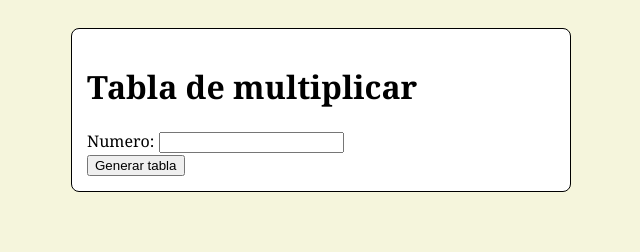
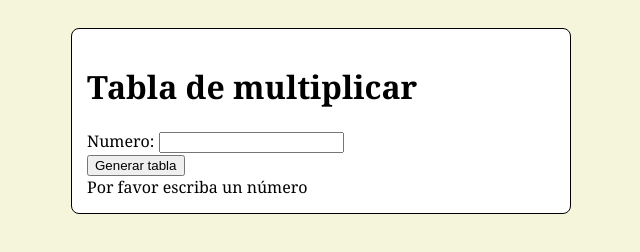
Before and after one commit to vane-amez/actividad-DOM, a plain HTML site: page ejercicio-12/index.html in a window 1280 px wide. Both pictures are taken after a click on the button "Generar tabla". Shown: the whole page, without its empty margins (319-959 px from the left). Drawn offline with Linux system fonts and the light colour scheme.

Commit message:
feat: en la función del punto 4 se cambia 'click' por 'change', se realizan los puntos 10 y 12

```diff
--- a/ejercicio-10/css/estilos.css
+++ b/ejercicio-10/css/estilos.css
@@ -5,41 +5,10 @@ body {
     /* Tipo de letra */
 }
 
-.container {
-    width: 90%;
-    /* El contenedor solo ocupa el 90% */
-    max-width: 1200px;
-    /* Evita que el contenido se extire demasiado en monitores grandes */
-    margin: 0 auto;
-    /* Centra horizontalmente, dejando 0 margin arriba y abajo y espacios a los lados */
-    padding: 20px 0;
-    /* Añade aire arriba y abajo */
+.luz {
+    width: 80px;
+    height: 80px;
+    border-radius: 50%;
+    background: lightgray;
+    margin: 10px;
 }
-
-.container-card {
-    display: flex;
-    /* Activa flexbox, organizar los elementos hijos "cards" de forma flexible */
-    flex-direction: column;
-    /* Apila las tarjetas una debajo de la otra en columna */
-    align-items: center;
-    /* Centra las tarjetas horizontalmente */
-    gap: 20px;
-    /* Añade espacio limpio entre cada tarjeta */
-}
-
-.card {
-    width: 100%;
-    /* Ancho 100% se adapta a celulares*/
-    max-width: 500px;
-    /* Evita que sea demasiado ancho en PC */
-    padding: 15px;
-    /* Relleno interno */
-    box-sizing: border-box;
-    /* Permite que el width y el padding no se desborden o crezca más */
-    border-radius: 8px;
-    border: 1px solid black;
-    /* Define grosor, estilo y color del borde */
-    background-color: white;
-    /* Hace que la tarjeta destaque sobre el fondo */
-
-}
--- a/ejercicio-12/js/js.js
+++ b/ejercicio-12/js/js.js
@@ -1 +1,19 @@
-.gitkeep
+const numero = document.getElementById('numero')
+const boton = document.getElementById('boton')
+const resultado = document.getElementById('resultado')
+
+boton.addEventListener('click', function(){
+    resultado.innerHTML = ''
+    if (numero.value === ''){
+        resultado.textContent = 'Por favor escriba un número'
+        return
+    }
+
+    const n = Number (numero.value)
+
+    for (let i = 1; i<= 10; i++) {
+        const linea = document.createElement('p')
+        linea.textContent = n + 'x' + i + '=' + (n * 1)
+        resultado.appendChild(linea)
+    }
+})
--- a/ejercicio-4/js/app.js
+++ b/ejercicio-4/js/app.js
@@ -1,7 +1,7 @@
 const cambiar = document.getElementById('cambiar')
 const color = document.getElementById('color')
 
-color.addEventListener('click', function () {
+color.addEventListener('change', function () {
     if (color.value === 'azul') {
         cambiar.style.background = 'blue'
         cambiar.style.color = 'white'
```
Also changed, not shown: ejercicio-10/index.html (+5 -3 lines), ejercicio-10/js/js.js (+28 -1 lines), ejercicio-12/index.html (+1 -0 lines).
